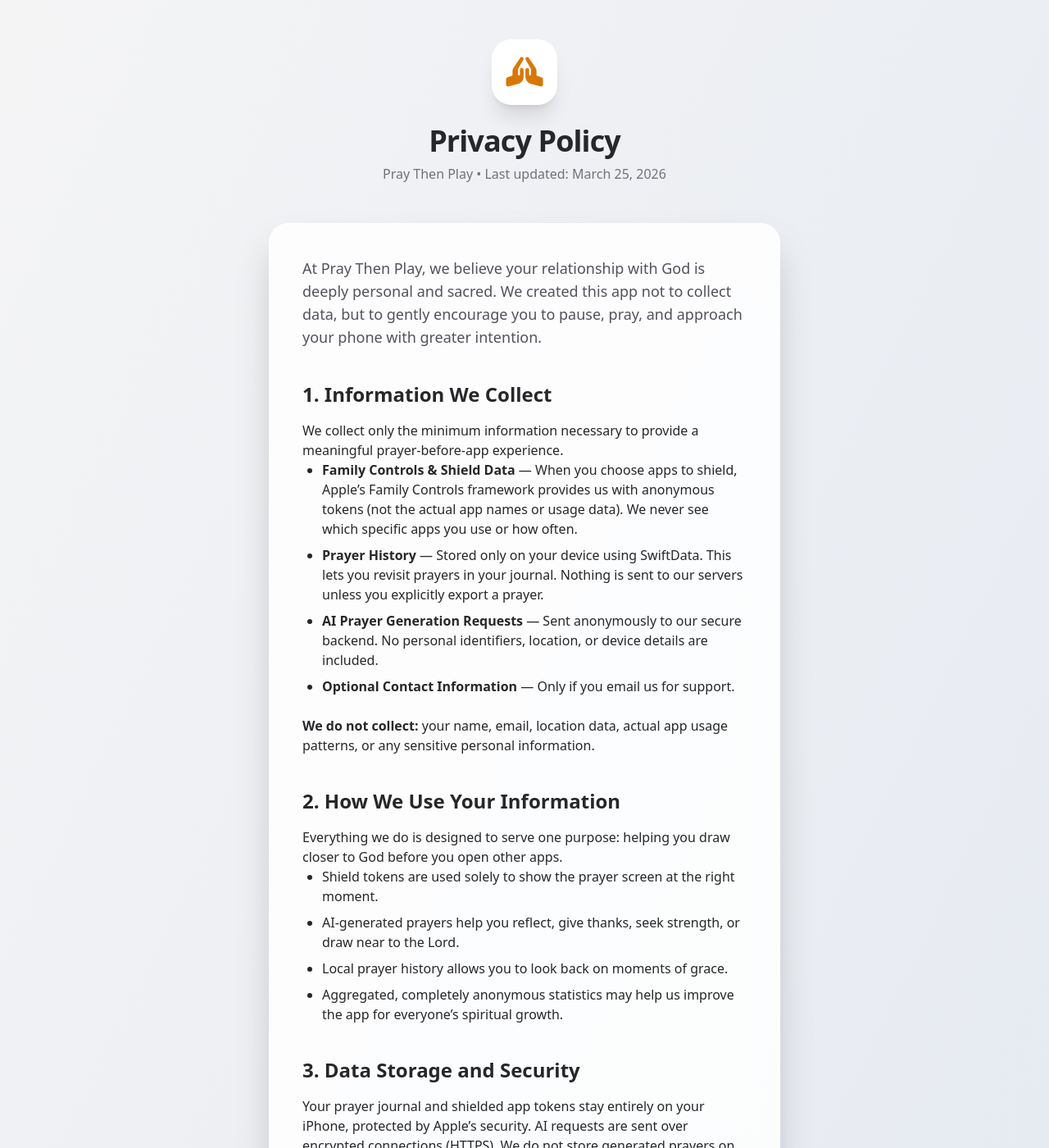
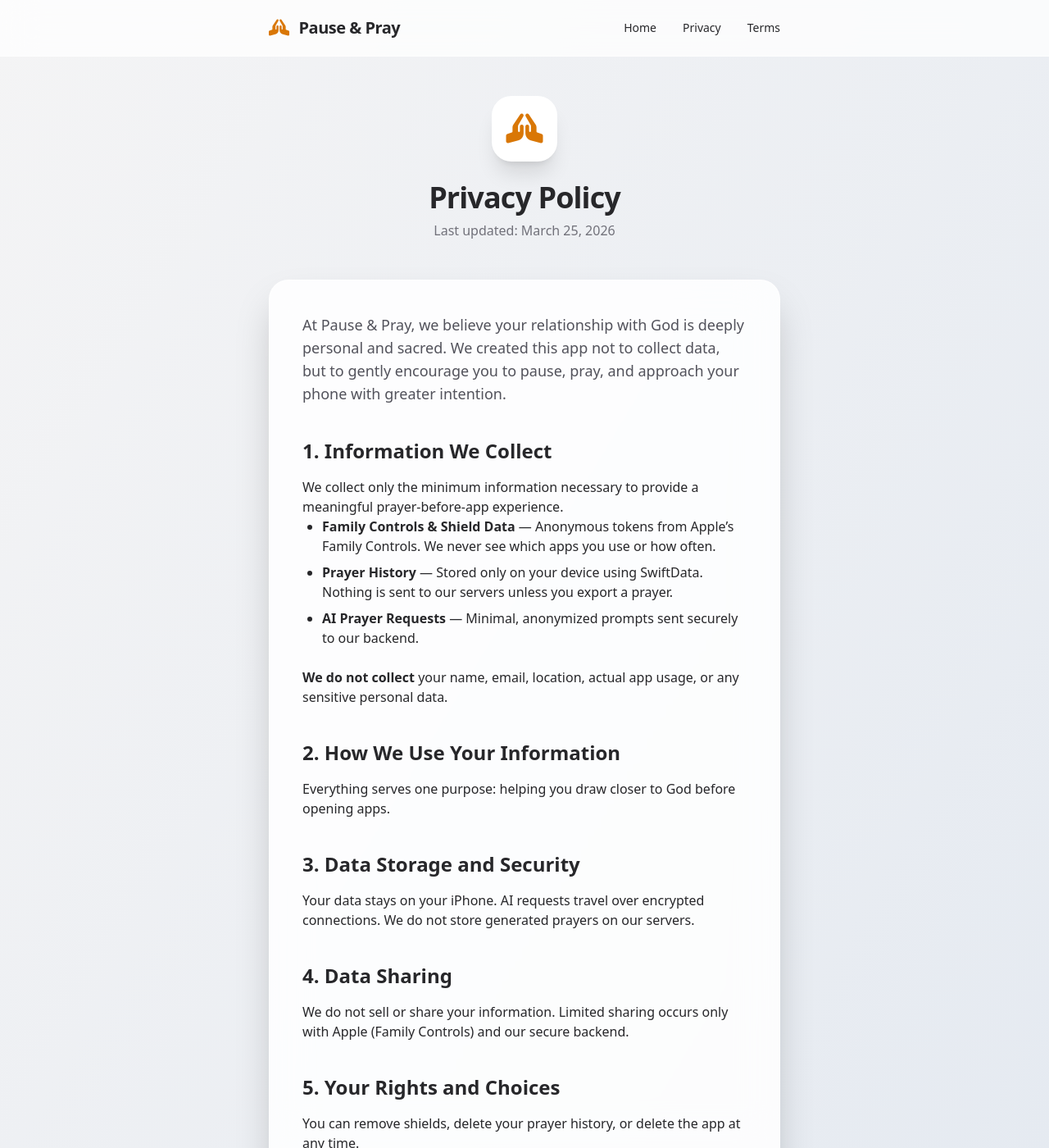
Before and after one commit to cinops/cinops.github.io, a Jekyll site: the page apps/PauseAndPray/privacy-policy-with-AI.html, which Jekyll copies as it is, in a window 1280 px wide and 1400 px high. Shown: the whole window at 82% size. Built offline with Jekyll 4.4.1, drawn with Linux system fonts in a browser that asks for light colours; nearby versions of some CDN libraries; some of the changed text lies outside the part shown.

Commit message:
with nav bars

```diff
--- a/apps/PauseAndPray/privacy-policy-with-AI.html
+++ b/apps/PauseAndPray/privacy-policy-with-AI.html
@@ -3,43 +3,46 @@
 <head>
     <meta charset="UTF-8">
     <meta name="viewport" content="width=device-width, initial-scale=1.0">
-    <title>Privacy Policy • Pray Then Play</title>
+    <title>Privacy Policy • Pause & Pray</title>
     <script src="https://cdn.tailwindcss.com"></script>
     <link rel="stylesheet" href="https://cdnjs.cloudflare.com/ajax/libs/font-awesome/6.6.0/css/all.min.css">
     <style>
-        body {
-            font-family: system-ui, -apple-system, BlinkMacSystemFont, "Segoe UI", Roboto, sans-serif;
-        }
-        .glass {
-            background: rgba(255, 255, 255, 0.85);
-            backdrop-filter: blur(24px);
-            -webkit-backdrop-filter: blur(24px);
-        }
-        .dark .glass {
-            background: rgba(15, 23, 42, 0.85);
-        }
-        .prayer-icon {
-            font-size: 3.5rem;
-            opacity: 0.15;
-        }
+        body { font-family: system-ui, -apple-system, BlinkMacSystemFont, "Segoe UI", Roboto, sans-serif; }
+        .glass { background: rgba(255, 255, 255, 0.85); backdrop-filter: blur(24px); -webkit-backdrop-filter: blur(24px); }
+        .dark .glass { background: rgba(15, 23, 42, 0.85); }
+        .nav-glass { background: rgba(255, 255, 255, 0.75); backdrop-filter: blur(20px); }
+        .dark .nav-glass { background: rgba(15, 23, 42, 0.75); }
     </style>
 </head>
 <body class="bg-gradient-to-br from-zinc-100 to-slate-200 dark:from-zinc-950 dark:to-slate-900 text-zinc-800 dark:text-zinc-200 min-h-screen">
+
+    <!-- Navigation Bar -->
+    <nav class="nav-glass border-b border-white/60 dark:border-white/10 sticky top-0 z-50">
+        <div class="max-w-2xl mx-auto px-6 py-5 flex items-center justify-between">
+            <a href="index.html" class="flex items-center gap-3 font-semibold text-xl tracking-tight">
+                <i class="fa-solid fa-hands-praying text-amber-600 dark:text-amber-500"></i>
+                Pause & Pray
+            </a>
+            <div class="flex gap-8 text-sm font-medium">
+                <a href="index.html" class="hover:text-amber-600 dark:hover:text-amber-500 transition-colors">Home</a>
+                <a href="privacy.html" class="hover:text-amber-600 dark:hover:text-amber-500 transition-colors">Privacy</a>
+                <a href="terms.html" class="hover:text-amber-600 dark:hover:text-amber-500 transition-colors">Terms</a>
+            </div>
+        </div>
+    </nav>
+
     <div class="max-w-2xl mx-auto px-6 py-12">
-        <!-- Header -->
         <div class="text-center mb-12">
             <div class="inline-flex items-center justify-center w-20 h-20 bg-white dark:bg-zinc-800 rounded-3xl shadow-xl mb-6 glass">
                 <i class="fa-solid fa-hands-praying text-4xl text-amber-600 dark:text-amber-500"></i>
             </div>
             <h1 class="text-4xl font-semibold tracking-tight mb-2">Privacy Policy</h1>
-            <p class="text-zinc-500 dark:text-zinc-400">Pray Then Play • Last updated: March 25, 2026</p>
+            <p class="text-zinc-500 dark:text-zinc-400">Last updated: March 25, 2026</p>
         </div>
 
-        <!-- Main Content Card -->
         <div class="glass rounded-3xl shadow-2xl p-10 border border-white/60 dark:border-white/10 prose prose-zinc dark:prose-invert max-w-none">
-
             <p class="lead text-lg text-zinc-600 dark:text-zinc-400">
-                At Pray Then Play, we believe your relationship with God is deeply personal and sacred.
+                At Pause & Pray, we believe your relationship with God is deeply personal and sacred.
                 We created this app not to collect data, but to gently encourage you to pause, pray,
                 and approach your phone with greater intention.
             </p>
@@ -48,64 +51,53 @@
             <p>We collect only the minimum information necessary to provide a meaningful prayer-before-app experience.</p>
 
             <ul class="list-disc pl-6 space-y-2">
-                <li><strong>Family Controls & Shield Data</strong> — When you choose apps to shield, Apple’s Family Controls framework provides us with anonymous tokens (not the actual app names or usage data). We never see which specific apps you use or how often.</li>
-                <li><strong>Prayer History</strong> — Stored only on your device using SwiftData. This lets you revisit prayers in your journal. Nothing is sent to our servers unless you explicitly export a prayer.</li>
-                <li><strong>AI Prayer Generation Requests</strong> — Sent anonymously to our secure backend. No personal identifiers, location, or device details are included.</li>
-                <li><strong>Optional Contact Information</strong> — Only if you email us for support.</li>
+                <li><strong>Family Controls & Shield Data</strong> — Anonymous tokens from Apple’s Family Controls. We never see which apps you use or how often.</li>
+                <li><strong>Prayer History</strong> — Stored only on your device using SwiftData. Nothing is sent to our servers unless you export a prayer.</li>
+                <li><strong>AI Prayer Requests</strong> — Minimal, anonymized prompts sent securely to our backend.</li>
             </ul>
 
-            <p class="mt-6"><strong>We do not collect:</strong> your name, email, location data, actual app usage patterns, or any sensitive personal information.</p>
+            <p class="mt-6"><strong>We do not collect</strong> your name, email, location, actual app usage, or any sensitive personal data.</p>
 
             <h2 class="text-2xl font-semibold mt-10 mb-4">2. How We Use Your Information</h2>
-            <p>Everything we do is designed to serve one purpose: helping you draw closer to God before you open other apps.</p>
-            <ul class="list-disc pl-6 space-y-2">
-                <li>Shield tokens are used solely to show the prayer screen at the right moment.</li>
-                <li>AI-generated prayers help you reflect, give thanks, seek strength, or draw near to the Lord.</li>
-                <li>Local prayer history allows you to look back on moments of grace.</li>
-                <li>Aggregated, completely anonymous statistics may help us improve the app for everyone’s spiritual growth.</li>
-            </ul>
+            <p>Everything serves one purpose: helping you draw closer to God before opening apps.</p>
 
             <h2 class="text-2xl font-semibold mt-10 mb-4">3. Data Storage and Security</h2>
-            <p>Your prayer journal and shielded app tokens stay entirely on your iPhone, protected by Apple’s security. AI requests are sent over encrypted connections (HTTPS). We do not store generated prayers on our servers.</p>
+            <p>Your data stays on your iPhone. AI requests travel over encrypted connections. We do not store generated prayers on our servers.</p>
 
             <h2 class="text-2xl font-semibold mt-10 mb-4">4. Data Sharing</h2>
-            <p>We do not sell, rent, or share your personal information with third parties for marketing. The only sharing is with Apple (for Family Controls) and our secure backend for prayer generation — always with minimal, anonymized data.</p>
+            <p>We do not sell or share your information. Limited sharing occurs only with Apple (Family Controls) and our secure backend.</p>
 
             <h2 class="text-2xl font-semibold mt-10 mb-4">5. Your Rights and Choices</h2>
-            <p>You remain fully in control. You can remove shielded apps, delete your prayer history, or delete the app at any time. All local data will be removed.</p>
+            <p>You can remove shields, delete your prayer history, or delete the app at any time.</p>
 
             <h2 class="text-2xl font-semibold mt-10 mb-4">6. Children’s Privacy</h2>
-            <p>Pray Then Play is intended for users 13 years and older. We do not knowingly collect data from children under 13. If you believe we have received such information, please contact us so we can delete it.</p>
+            <p>The app is for users 13 and older. We do not knowingly collect data from children under 13.</p>
 
-            <h2 class="text-2xl font-semibold mt-10 mb-4">7. Changes to This Privacy Policy</h2>
-            <p>We may update this policy occasionally. We will post the new version here with an updated date. Thank you for reviewing it from time to time.</p>
+            <h2 class="text-2xl font-semibold mt-10 mb-4">7. Changes to This Policy</h2>
+            <p>We may update this policy and will post the new version here with a new date.</p>
 
             <h2 class="text-2xl font-semibold mt-10 mb-4">8. Contact Us</h2>
-            <p>If you have any questions, concerns, or simply want to share how the app is helping your walk with God, we would love to hear from you.</p>
             <p class="font-medium">
-                <a href="mailto:support@praythenplay.com" class="text-amber-600 dark:text-amber-500 hover:underline">
-                    support@praythenplay.com
+                <a href="mailto:support@simplycreative.app" class="text-amber-600 dark:text-amber-500 hover:underline">
+                    support@simplycreative.app
                 </a>
             </p>
 
-            <!-- Closing -->
             <div class="mt-12 pt-8 border-t border-zinc-200 dark:border-zinc-700 text-center">
                 <p class="text-zinc-500 dark:text-zinc-400 italic">
-                    Thank you for trusting Pray Then Play as part of your spiritual journey.<br>
-                    May every pause before an app become a moment where you meet with the Lord who loves you more than words can say.
+                    Thank you for trusting Pause & Pray as part of your spiritual journey.<br>
+                    May every pause become a moment with the Lord who loves you deeply.
                 </p>
-                <p class="mt-6 text-sm text-zinc-500">In His grace,<br>The Pray Then Play Team 🙏</p>
+                <p class="mt-6 text-sm text-zinc-500">In His grace,<br>The Pause & Pray Team 🙏</p>
             </div>
         </div>
 
-        <!-- Footer -->
-        <div class="text-center text-xs text-zinc-500 dark:text-zinc-400 mt-10">
-            Made with care for those seeking God in their digital life
+        <div class="text-center mt-10">
+            <a href="index.html" class="text-amber-600 dark:text-amber-500 hover:underline text-sm">← Back to Home</a>
         </div>
     </div>
 
     <script>
-        // Simple dark mode detection
         if (localStorage.theme === 'dark' || (!('theme' in localStorage) && window.matchMedia('(prefers-color-scheme: dark)').matches)) {
             document.documentElement.classList.add('dark');
         }
```
